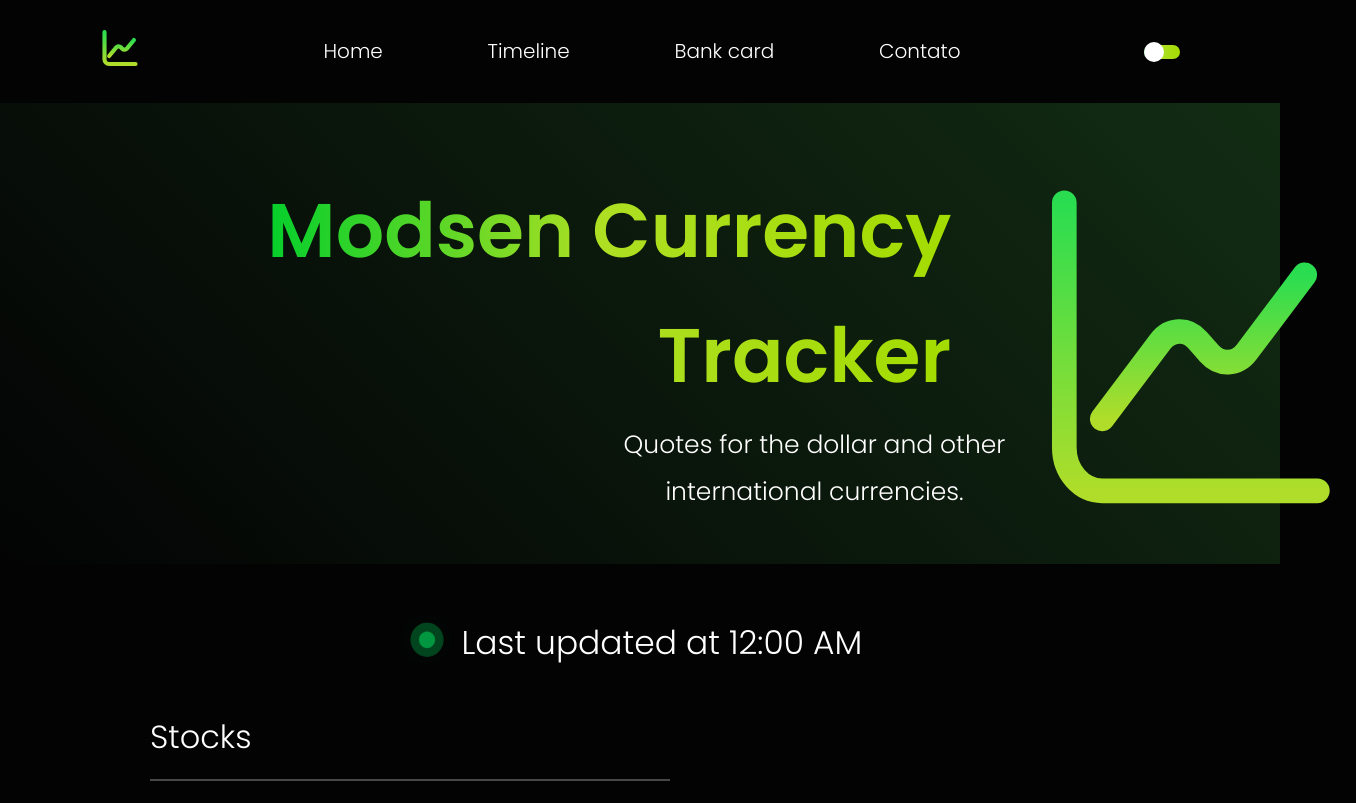
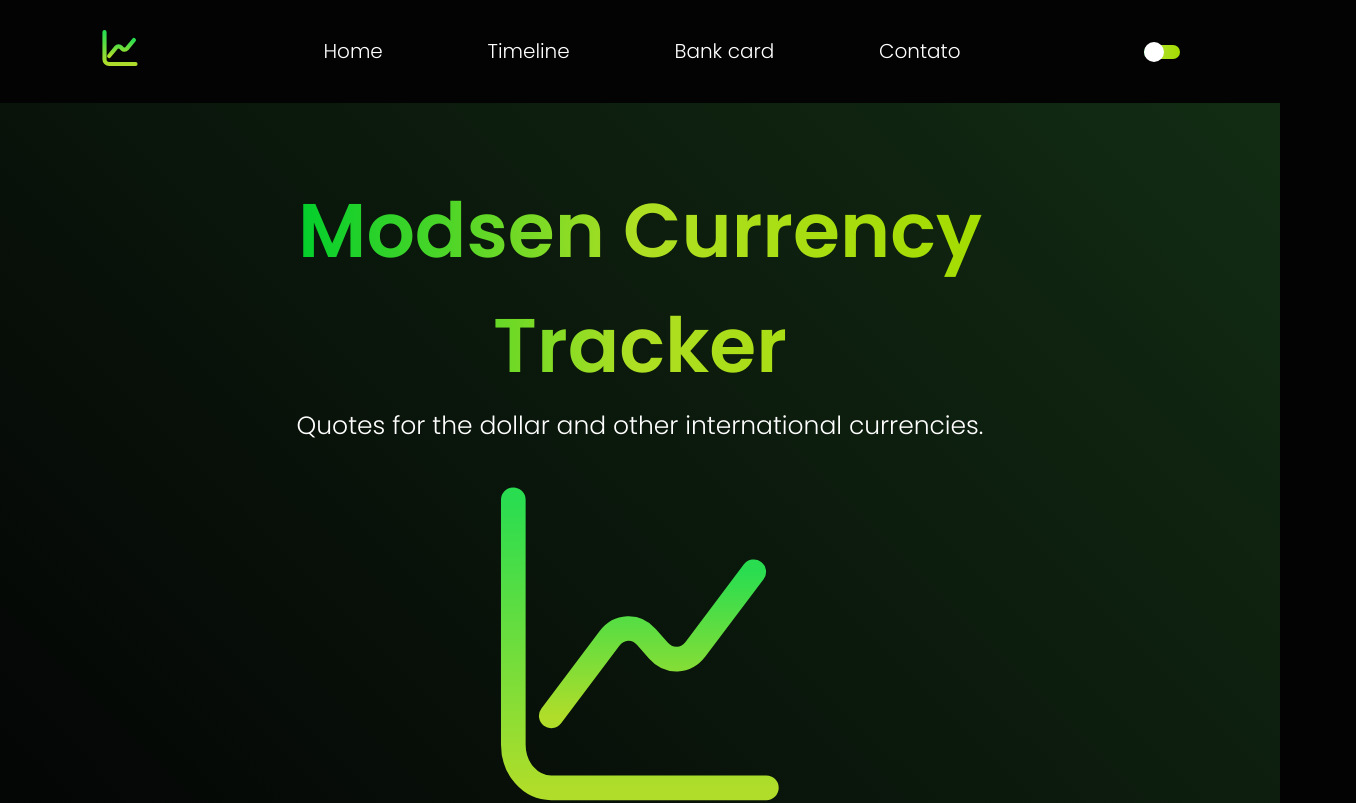
Before and after one commit to yauheni-prokharau/modsen-currency-tracker, a React app: page / in a window 1280 px wide. Shown: the top 803 px of the page, 1356 px wide, since content can reach past the window. Built offline with nearby package versions, Linux system fonts and the light colour scheme; no server answers.

Commit message:
feat: add adaptive markup

```diff
--- a/src/components/Card/styled.js
+++ b/src/components/Card/styled.js
@@ -19,6 +19,10 @@
   &:hover {
     border-radius: 15px;
     box-shadow: 0 0 50px rgba(71, 71, 71, 0.5);
+  }
+
+  @media (max-width: 1600px) {
+    width: 100%;
   }
 `;
 
--- a/src/components/CardHolder/styled.js
+++ b/src/components/CardHolder/styled.js
@@ -11,6 +11,10 @@
   flex-wrap: wrap;
   padding: 0px 120px;
   margin-bottom: 40px;
+
+  @media (max-width: 1600px) {
+    justify-content: center;
+  }
 `;
 
 export const CardHolderTextWrapper = styled.div`
--- a/src/components/Footer/styled.js
+++ b/src/components/Footer/styled.js
@@ -6,9 +6,15 @@
 `;
 
 export const FooterWrapper = styled.section`
-  padding: 0px 120px;
+  padding: 0px 20px;
   display: flex;
-  justify-content: space-between;
+  flex-direction: column;
+
+  @media (min-width: 1600px) {
+    flex-direction: row;
+    justify-content: space-between;
+    padding: 0px 120px;
+  }
 `;
 
 export const DiagramWrapper = styled.div`
@@ -36,11 +42,14 @@
     -webkit-background-clip: text;
     -webkit-text-fill-color: transparent;
   }
+
+  @media (min-width: 1600px) {
+    margin-bottom: 0;
+  }
 `;
 
 export const Quote = styled.div`
-  width: 482px;
-  height: 227.577px;
+  width: 100%;
 
   p {
     font-family: Poppins;
@@ -53,12 +62,21 @@
 
 export const LinksWrapper = styled.div`
   display: flex;
+  flex-direction: column;
   gap: 20px;
+  margin-top: 20px;
+  text-align: center;
+
+  @media (min-width: 1600px) {
+    flex-direction: row;
+    gap: 0;
+    margin-top: 0;
+  }
 `;
 
 export const MainLinks = styled.div`
   display: flex;
-  flex-direction: row;
+  flex-direction: column;
   gap: 20px;
 
   span {
--- a/src/components/Header/index.jsx
+++ b/src/components/Header/index.jsx
@@ -9,7 +9,6 @@
   Quote,
   Title,
   DiagramWrapper,
-  ImageWrapper,
 } from "./styled";
 
 const Header = () => {
--- a/src/components/Header/styled.js
+++ b/src/components/Header/styled.js
@@ -2,40 +2,57 @@
 
 export const SectionWrapper = styled.section`
   width: 100%;
-  height: 461.027px;
   padding: 70px;
-  padding-left: 260px;
   display: flex;
+  flex-direction: column;
+  align-items: center;
   background: linear-gradient(
     225deg,
     rgba(18, 44, 19, 1) 0%,
     rgba(36, 121, 64, 0) 100%
   );
+
+  @media (min-width: 1600px) {
+    flex-direction: row;
+    justify-content: space-between;
+    align-items: center;
+    padding-left: 260px;
+  }
 `;
 
 export const TextWrapper = styled.div`
   display: flex;
   flex-direction: column;
+  text-align: center;
   background-color: transparent;
+  margin-bottom: 20px;
+
+  @media (min-width: 1600px) {
+    text-align: right;
+    margin-bottom: 0;
+  }
 `;
 
 export const Quote = styled.p`
-  width: 389px;
-  height: 107px;
+  width: 100%;
   text-align: center;
   font-size: 25px;
   font-style: normal;
   font-weight: 300;
   line-height: 46.772px;
-  margin-left: 360px;
+  margin-bottom: 20px;
   background-color: transparent;
+
+  @media (min-width: 768px) {
+    width: auto;
+    text-align: right;
+    margin-bottom: 0;
+  }
 `;
 
 export const Title = styled.p`
-  width: 691.227px;
-  height: 124.606px;
+  width: 100%;
   flex-shrink: 0;
-  text-align: right;
   font-size: 76px;
   font-style: normal;
   font-weight: 600;
@@ -49,15 +66,26 @@
   background-clip: text;
   -webkit-background-clip: text;
   -webkit-text-fill-color: transparent;
+
+  @media (min-width: 1600px) {
+    width: auto;
+  }
 `;
 
 export const DiagramWrapper = styled.div`
-  width: 303.699px;
-  height: 345.712px;
-  margin-left: 30px;
+  margin-left: 0;
   background-color: transparent;
 
   img {
     background-color: transparent;
+    max-width: 100%;
+    height: auto;
+  }
+
+  @media (min-width: 1600px) {
+    width: 303.699px;
+    height: 345.712px;
+    margin-left: 30px;
+    margin: 0 auto;
   }
 `;
--- a/src/components/Theme/index.jsx
+++ b/src/components/Theme/index.jsx
@@ -1,8 +1,8 @@
 import React from "react";
 import { useSelector } from "react-redux";
 import { ThemeProvider } from "styled-components";
+
 import { lightTheme, darkTheme } from "@theme";
-
 import { Global } from "@components/App/styled";
 
 const Theme = ({ children }) => {
```
